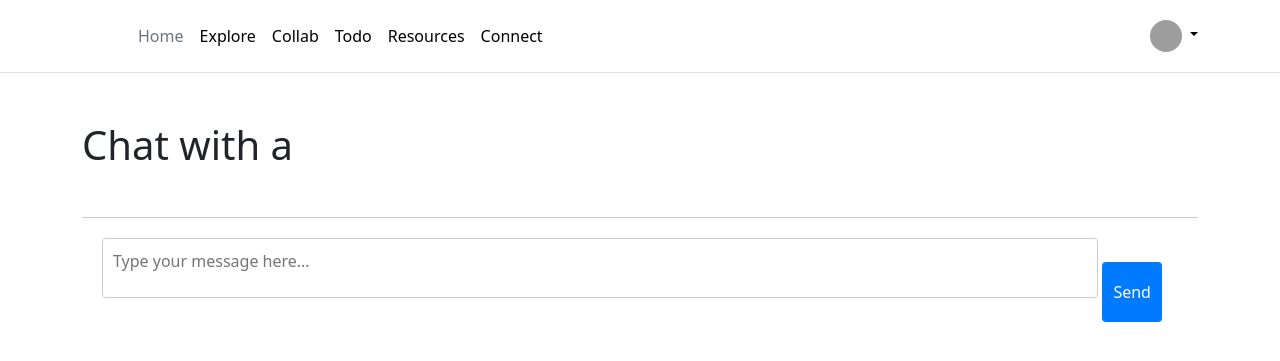
After one commit to arnav-joglekar/SE-Hackathon, a Django app: page /connect/chat/a/ in a window 1280 px wide. The commit adds this page. Shown: the top 361 px of the page. Run offline with Django 5.2, Linux system fonts and the light colour scheme; a user stored in the database is signed in; data comes from the database, SQL or seed files in the repository; both versions use the stored data as it was after the commit; some libraries are stand-ins or nearby versions; grey boxes are pictures that could not be loaded.

Commit message:
Direct CHat

```diff
--- a/connections/admin.py
+++ b/connections/admin.py
@@ -1,5 +1,6 @@
 from django.contrib import admin
-from .models import FriendRequest
+from .models import FriendRequest,Message
 # Register your models here.
 
 admin.site.register(FriendRequest)
+admin.site.register(Message)
--- a/connections/urls.py
+++ b/connections/urls.py
@@ -7,5 +7,5 @@ urlpatterns = [
     path('',views.connect,name="connect"),
     path('send_friend_request/<int:receiver_id>/', views.send_friend_request, name='send_friend_request'),
     path('friends/', views.friends, name='friends'),
-    path('send_message/', views.send_message, name='send_message'),
+    path('chat/<str:username>/', views.chat, name='chat'),
 ]
--- a/connections/views.py
+++ b/connections/views.py
@@ -6,6 +6,9 @@ from django.contrib.auth.decorators import login_required
 from accounts.models import UserProfile,User
 from django.shortcuts import redirect, get_object_or_404
 from .models import FriendRequest
+from django.http import JsonResponse
+import json
+from .models import Message
 
 # Create your views here.
 def connect(request):
@@ -42,14 +45,16 @@ def friends(request):
     }
     return render(request, 'connect/friends.html', context)
 
-def send_message(request):
+
+def chat(request, username):
     if request.method == 'POST':
         recipient_username = request.POST.get('recipient')
         recipient = User.objects.get(username=recipient_username)
-        # Perform any additional logic here, such as saving the message to the database
-        messages.success(request, f"Message sent to {recipient_username}")
-        return redirect('accounts:profile')  # Redirect back to the user's profile
+        content = request.POST.get('content')
+        if content:
+            Message.objects.create(sender=request.user, receiver=recipient, content=content)
+        return redirect('connections:chat', username=recipient_username)
     else:
-        # Handle GET requests or invalid form submissions
-        messages.error(request, "Invalid request")
-        return redirect('accounts:profile')
+        recipient = User.objects.get(username=username)
+        messages_history = Message.objects.filter(sender=request.user, receiver=recipient) | Message.objects.filter(sender=recipient, receiver=request.user)
+        return render(request, 'connect/chat.html', {'recipient': recipient, 'messages': messages_history})
--- /dev/null
+++ b/frontend/templates/connect/chat.html
@@ -0,0 +1,92 @@
+{% extends 'base/base.html' %}
+{% block title %}
+    Chat with {{ recipient.username }}
+{% endblock %}
+{% block head %}
+<style>
+
+    .chat-box {
+        padding: 20px;
+        overflow-y: scroll;
+        max-height: 400px;
+    }
+    .message {
+        padding: 10px;
+        border-radius: 8px;
+        margin-bottom: 10px;
+        word-wrap: break-word;
+    }
+    .sent-message {
+        background-color: #dcf8c6;
+        align-self: flex-end;
+        text-align: right;
+        color:black;
+    }
+    .received-message {
+        background-color: #e6e6e6;
+        color:black;
+
+    }
+    .message p {
+        margin: 0;
+    }
+    .message small {
+        color: #666;
+    }
+    .message.sent-message small {
+        text-align: right;
+    }
+    .message.received-message small {
+        text-align: left;
+    }
+    form {
+        padding: 20px;
+        border-top: 1px solid #ccc;
+    }
+    textarea {
+        width: calc(100% - 80px);
+        height: 60px;
+        padding: 10px;
+        border: 1px solid #ccc;
+        border-radius: 4px;
+        resize: none;
+    }
+    button {
+        width: 60px;
+        height: 60px;
+        background-color: #007bff;
+        color: #fff;
+        border: none;
+        border-radius: 4px;
+        cursor: pointer;
+        transition: background-color 0.3s ease;
+    }
+    button:hover {
+        background-color: #0056b3;
+    }
+</style>
+{% endblock %}
+{% block content %}
+<div class="container mt-5">
+    <h1>Chat with {{ recipient.username }}</h1>
+    <div class="chat-box" id="chat-box">
+        {% for message in messages|dictsort:"timestamp" %}
+            <div class="message {% if message.sender == recipient %}received-message{% else %}sent-message{% endif %}">
+                <p>{{ message.content }}</p>
+                <small>{{ message.sender.username }} - {{ message.timestamp|date:"DATETIME_FORMAT" }}</small>
+            </div>
+        {% endfor %}
+    </div>
+    <form id="message-form" method="post">
+        {% csrf_token %}
+        <input type="hidden" name="recipient" value="{{ recipient.username }}">
+        <textarea name="content" id="message-input" placeholder="Type your message here..."></textarea>
+        <button type="submit">Send</button>
+    </form>
+</div>
+<script>
+    // JavaScript to scroll chat box to the bottom
+    var chatBox = document.getElementById("chat-box");
+    chatBox.scrollTop = chatBox.scrollHeight;
+</script>
+{% endblock %}
--- a/frontend/templates/connect/friends.html
+++ b/frontend/templates/connect/friends.html
@@ -20,7 +20,7 @@
                 <div class="card-body">
                     <h5 class="card-title">{{ friend.username }}</h5>
                     <!-- Add any other details about the friend here -->
-                    <form method="post" action="{% url 'connections:send_message' %}">
+                    <form method="post" action="{% url 'connections:chat' friend.username %}">
                         {% csrf_token %}
                         <input type="hidden" name="recipient" value="{{ friend.username }}">
                         <button type="submit" class="btn btn-primary">Send Message</button>
```
Also changed, not shown: connections/models.py (+9 -0 lines), collab/migrations/0001_initial.py (added), connections/migrations/0002_message.py (added), db.sqlite3, resources/migrations/0001_initial.py (added).
